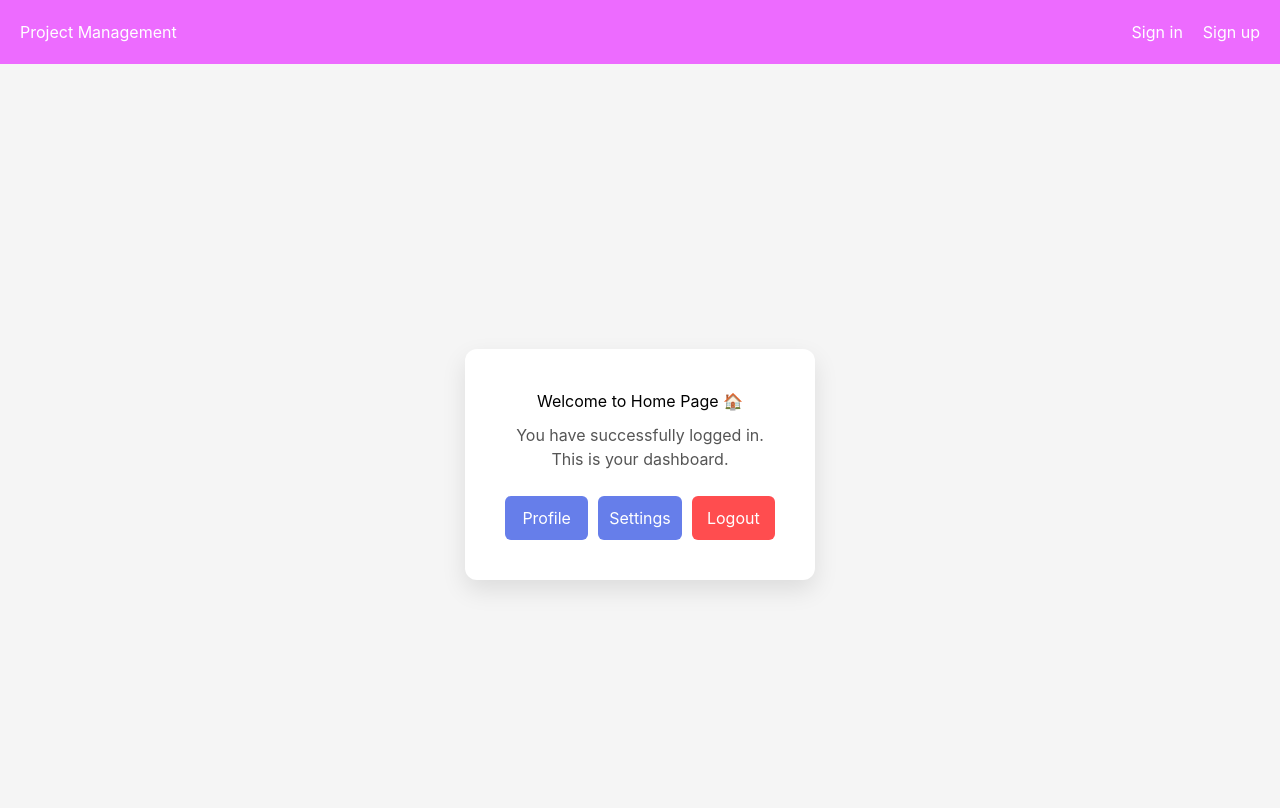
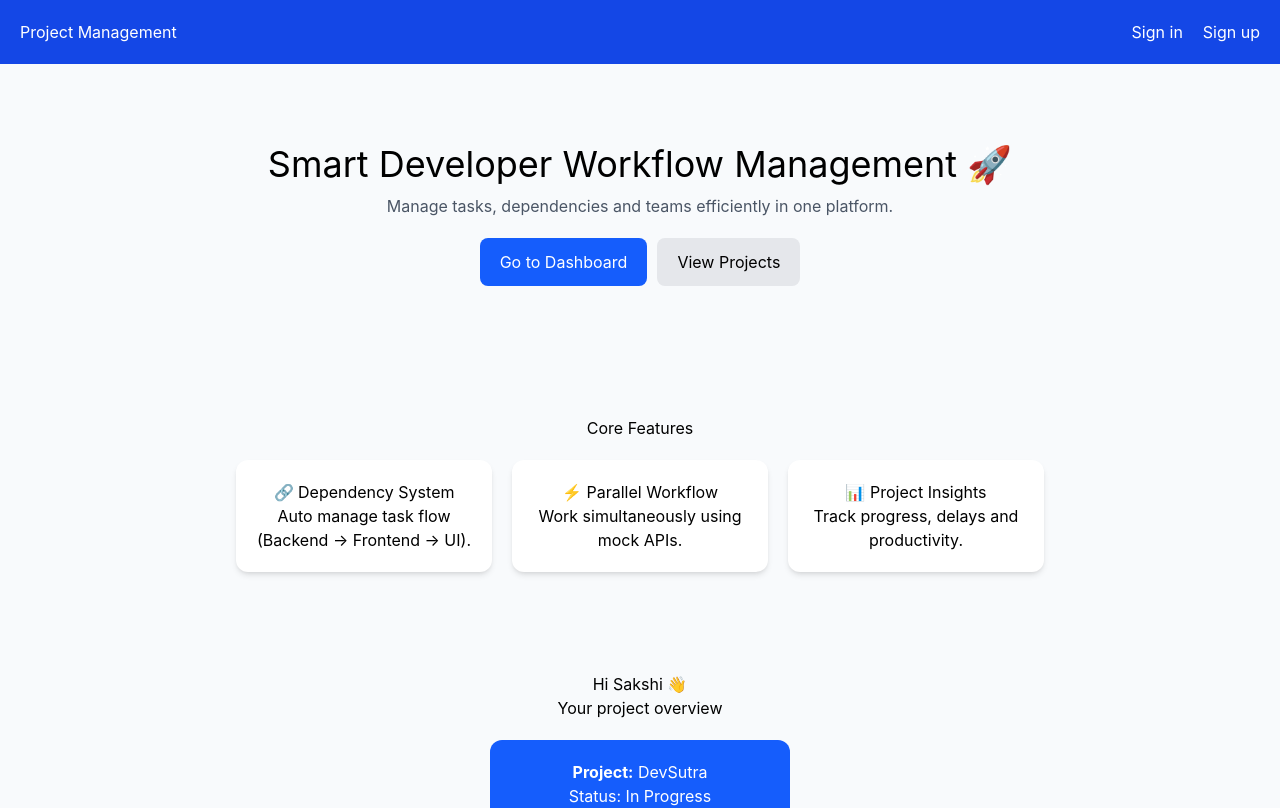
Before and after one commit to sakshi8756/Project-Management, a React app in the folder frontend/: page / in a window 1280 px wide. Shown: the top 808 px of the page. Built offline with nearby package versions, Linux system fonts and the light colour scheme; the HTML template or start-up script is replaced by a standard one.

Commit message:
Add Dashboard page, create home page and update routing; enhance UI for Login and Signup pages

```diff
--- a/frontend/src/App.jsx
+++ b/frontend/src/App.jsx
@@ -4,6 +4,7 @@ import { Routes ,Route } from 'react-router-dom'
 import Login from './Pages/Login'
 import Home from './Pages/Home'
 import Signup from './Pages/Signup'
+import Dashboard from './Pages/Dashboard'
 
 const App = () => {
   return (
@@ -13,6 +14,7 @@ const App = () => {
       <Route path='/login' element={<Login/>}/>
       <Route path='/' element={<Home/>}/>
       <Route path='/Signup' element={<Signup/>}/>
+      <Route path='/Dashboard' element={<Dashboard/>}/>
 
     </Routes>
     </>
--- a/frontend/src/Components/Navbar.jsx
+++ b/frontend/src/Components/Navbar.jsx
@@ -3,7 +3,7 @@ import {Link} from 'react-router-dom'
 
 const Navbar = () => {
   return (
-    <div className='flex justify-between bg-fuchsia-400 p-5 text-white'>
+    <div className='flex justify-between bg-blue-700 p-5 text-white'>
       <Link to='/'>Project Management</Link>
       <div className='flex gap-5'>
         <Link to='/login'>Sign in</Link>
--- /dev/null
+++ b/frontend/src/Pages/Dashboard.jsx
@@ -0,0 +1,88 @@
+import React from "react";
+
+const Dashboard = () => {
+  const stats = [
+    { title: "Total Tasks", value: 24 },
+    { title: "Completed", value: 16 },
+    { title: "Pending", value: 8 },
+    { title: "Blocked", value: 3 },
+  ];
+
+  const tasks = [
+    { name: "Build API", status: "In Progress", dependency: "None" },
+    { name: "Frontend UI", status: "Blocked", dependency: "Backend" },
+    { name: "Database Schema", status: "Pending", dependency: "Backend" },
+  ];
+
+  return (
+    <div className="flex min-h-screen bg-gray-100">
+
+      {/* SIDEBAR */}
+      <div className="w-64 bg-blue-900 text-white p-5">
+        <h2 className="text-2xl font-bold mb-8">DevSutra</h2>
+
+        <ul className="space-y-4">
+          <li className="cursor-pointer hover:text-gray-300">Dashboard</li>
+          <li className="cursor-pointer hover:text-gray-300">Projects</li>
+          <li className="cursor-pointer hover:text-gray-300">Tasks</li>
+          <li className="cursor-pointer hover:text-gray-300">Team</li>
+          <li className="cursor-pointer hover:text-gray-300">Settings</li>
+        </ul>
+      </div>
+
+      {/* MAIN CONTENT */}
+      <div className="flex-1 p-6">
+
+        {/* TOP BAR */}
+        <div className="flex justify-between items-center mb-6">
+          <h1 className="text-2xl font-bold">Dashboard</h1>
+          <p className="text-gray-600">Hi Sakshi 👋</p>
+        </div>
+
+        {/* STATS CARDS */}
+        <div className="grid grid-cols-2 md:grid-cols-4 gap-4 mb-6">
+          {stats.map((item, index) => (
+            <div key={index} className="bg-white p-4 rounded-xl shadow">
+              <h3 className="text-gray-500">{item.title}</h3>
+              <p className="text-xl font-bold">{item.value}</p>
+            </div>
+          ))}
+        </div>
+
+        {/* PROJECT HEALTH */}
+        <div className="bg-white p-5 rounded-xl shadow mb-6">
+          <h2 className="text-lg font-semibold mb-2">Project Health</h2>
+          <p className="text-yellow-500 font-bold">⚠️ At Risk</p>
+        </div>
+
+        {/* TASK TABLE */}
+        <div className="bg-white p-5 rounded-xl shadow">
+          <h2 className="text-lg font-semibold mb-4">My Tasks</h2>
+
+          <table className="w-full text-left">
+            <thead>
+              <tr className="text-gray-500 border-b">
+                <th className="pb-2">Task</th>
+                <th>Status</th>
+                <th>Dependency</th>
+              </tr>
+            </thead>
+
+            <tbody>
+              {tasks.map((task, index) => (
+                <tr key={index} className="border-b">
+                  <td className="py-2">{task.name}</td>
+                  <td>{task.status}</td>
+                  <td>{task.dependency}</td>
+                </tr>
+              ))}
+            </tbody>
+          </table>
+        </div>
+
+      </div>
+    </div>
+  );
+};
+
+export default Dashboard;
--- a/frontend/src/Pages/Home.jsx
+++ b/frontend/src/Pages/Home.jsx
@@ -1,70 +1,67 @@
 import React from "react";
+import { Link } from "react-router-dom";
 
 const Home = () => {
   return (
-    <div style={styles.container}>
-      <div style={styles.card}>
-        <h1 style={styles.heading}>Welcome to Home Page 🏠</h1>
-        <p style={styles.text}>
-          You have successfully logged in. This is your dashboard.
+    <div className="font-sans bg-slate-50">
+
+      {/* HERO SECTION */}
+      <section className="text-center py-20 px-5">
+        <h1 className="text-4xl mb-2.5">
+          Smart Developer Workflow Management 🚀
+        </h1>
+        <p className="text-gray-600 mb-5">
+          Manage tasks, dependencies and teams efficiently in one platform.
         </p>
+        <div className="flex justify-center gap-2.5">
+          <Link to="/Dashboard" className="bg-blue-600 text-white py-3 px-5 rounded-lg cursor-pointer">Go to Dashboard</Link>
+          <button className="bg-gray-200 py-3 px-5 rounded-lg cursor-pointer">View Projects</button>
+        </div>
+      </section>
 
-        <div style={styles.buttonGroup}>
-          <button style={styles.button}>Profile</button>
-          <button style={styles.button}>Settings</button>
-          <button style={styles.logout}>Logout</button>
+      {/* FEATURES */}
+      <section className="text-center py-12.5 px-5">
+        <h2>Core Features</h2>
+
+        <div className="flex justify-center gap-5 mt-5 flex-wrap">
+          <div className="bg-white p-5 w-64 rounded-xl shadow-md">
+            <h3>🔗 Dependency System</h3>
+            <p>Auto manage task flow (Backend → Frontend → UI).</p>
+          </div>
+
+          <div className="bg-white p-5 w-64 rounded-xl shadow-md">
+            <h3>⚡ Parallel Workflow</h3>
+            <p>Work simultaneously using mock APIs.</p>
+          </div>
+
+          <div className="bg-white p-5 w-64 rounded-xl shadow-md">
+            <h3>📊 Project Insights</h3>
+            <p>Track progress, delays and productivity.</p>
+          </div>
         </div>
-      </div>
+      </section>
+
+      {/* DASHBOARD PREVIEW */}
+      <section className="p-12.5 text-center">
+        <h2>Hi Sakshi 👋</h2>
+        <p>Your project overview</p>
+
+        <div className="bg-blue-600 text-white p-5 rounded-xl w-75 mx-auto mt-5">
+          <p><b>Project:</b> DevSutra</p>
+          <p>Status: In Progress</p>
+          <p>Completion: 65%</p>
+          <button className="mt-2.5 py-2 px-3.75 bg-white text-blue-600 rounded-md cursor-pointer">View Details</button>
+        </div>
+      </section>
+
+      {/* FOOTER */}
+      <footer className="bg-blue-900 text-white p-10 text-center">
+        <h2>DevSutra</h2>
+        <p>Building smarter workflows for developers.</p>
+      </footer>
+
     </div>
   );
 };
 
-const styles = {
-  container: {
-    height: "100vh",
-    display: "flex",
-    justifyContent: "center",
-    alignItems: "center",
-    background: "#f5f5f5"
-  },
-  card: {
-    background: "#fff",
-    padding: "40px",
-    borderRadius: "12px",
-    boxShadow: "0 10px 25px rgba(0,0,0,0.1)",
-    textAlign: "center",
-    width: "350px"
-  },
-  heading: {
-    marginBottom: "10px"
-  },
-  text: {
-    color: "#555",
-    marginBottom: "25px"
-  },
-  buttonGroup: {
-    display: "flex",
-    justifyContent: "space-between",
-    gap: "10px"
-  },
-  button: {
-    flex: 1,
-    padding: "10px",
-    background: "#667eea",
-    color: "#fff",
-    border: "none",
-    borderRadius: "6px",
-    cursor: "pointer"
-  },
-  logout: {
-    flex: 1,
-    padding: "10px",
-    background: "#ff4d4f",
-    color: "#fff",
-    border: "none",
-    borderRadius: "6px",
-    cursor: "pointer"
-  }
-};
-
 export default Home;
--- a/frontend/src/Pages/Login.jsx
+++ b/frontend/src/Pages/Login.jsx
@@ -19,10 +19,13 @@ const Login = () => {
   };
 
   return (
-    <div style={styles.container}>
-      <form style={styles.form} onSubmit={handleSubmit}>
-        <h2 style={styles.heading}>Welcome Back 👋</h2>
-        <p style={styles.subText}>Login to your account</p>
+    <div className="min-h-screen flex items-center justify-center bg-gray-100">
+      <form
+        className="bg-white p-9 rounded-2xl shadow-[0_20px_25px_rgba(0,0,0,0.2)] w-[320px] flex flex-col"
+        onSubmit={handleSubmit}
+      >
+        <h2 className="text-center mb-1 text-2xl font-semibold">Welcome Back 👋</h2>
+        <p className="text-center mb-5 text-sm text-gray-500">Login to your account</p>
 
         <input
           type="email"
@@ -30,7 +33,7 @@ const Login = () => {
           placeholder="Enter Email"
           value={form.email}
           onChange={handleChange}
-          style={styles.input}
+          className="px-3 py-3 mb-4 rounded-xl border border-gray-300 outline-none focus:border-indigo-500 focus:ring-1 focus:ring-indigo-500"
           required
         />
 
@@ -40,75 +43,24 @@ const Login = () => {
           placeholder="Enter Password"
           value={form.password}
           onChange={handleChange}
-          style={styles.input}
+          className="px-3 py-3 mb-4 rounded-xl border border-gray-300 outline-none focus:border-indigo-500 focus:ring-1 focus:ring-indigo-500"
           required
         />
 
-        <button type="submit" style={styles.button}>
+        <button
+          type="submit"
+          className="px-3 py-3 bg-indigo-600 text-white rounded-xl font-bold hover:bg-indigo-700 transition"
+        >
           Login
         </button>
 
-        <p style={styles.footer}>
-          Don’t have an account? <span style={styles.link}>Sign up</span>
+        <p className="mt-4 text-center text-sm text-gray-600">
+          Don’t have an account?{" "}
+          <span className="text-indigo-600 font-bold cursor-pointer">Sign up</span>
         </p>
       </form>
     </div>
   );
 };
 
-const styles = {
-  container: {
-    height: "100vh",
-    display: "flex",
-    justifyContent: "center",
-    alignItems: "center",
-    background: "#f5f5f5"
-  },
-  form: {
-    background: "#fff",
-    padding: "35px",
-    borderRadius: "12px",
-    boxShadow: "0 20px 25px rgba(0,0,0,0.2)",
-    width: "320px",
-    display: "flex",
-    flexDirection: "column"
-  },
-  heading: {
-    textAlign: "center",
-    marginBottom: "5px"
-  },
-  subText: {
-    textAlign: "center",
-    marginBottom: "20px",
-    color: "#666",
-    fontSize: "14px"
-  },
-  input: {
-    padding: "12px",
-    marginBottom: "15px",
-    borderRadius: "8px",
-    border: "1px solid #ddd",
-    outline: "none"
-  },
-  button: {
-    padding: "12px",
-    background: "#667eea",
-    color: "#fff",
-    border: "none",
-    borderRadius: "8px",
-    cursor: "pointer",
-    fontWeight: "bold"
-  },
-  footer: {
-    marginTop: "15px",
-    textAlign: "center",
-    fontSize: "14px"
-  },
-  link: {
-    color: "#667eea",
-    cursor: "pointer",
-    fontWeight: "bold"
-  }
-};
-
 export default Login;
--- a/frontend/src/Pages/Signup.jsx
+++ b/frontend/src/Pages/Signup.jsx
@@ -28,10 +28,10 @@ const Signup = () => {
   };
 
   return (
-    <div style={styles.container}>
-      <form style={styles.form} onSubmit={handleSubmit}>
-        <h2 style={styles.heading}>Create Account 🚀</h2>
-        <p style={styles.subText}>Sign up to get started</p>
+    <div className="h-screen flex justify-center items-center bg-gray-100">
+      <form className="bg-white p-9 rounded-lg shadow-lg w-80 flex flex-col" onSubmit={handleSubmit}>
+        <h2 className="text-center mb-1">Create Account 🚀</h2>
+        <p className="text-center mb-5 text-gray-600 text-sm">Sign up to get started</p>
 
         <input
           type="text"
@@ -39,7 +39,7 @@ const Signup = () => {
           placeholder="Enter Name"
           value={form.name}
           onChange={handleChange}
-          style={styles.input}
+          className="p-3 mb-4 rounded-md border border-gray-300 outline-none"
           required
         />
 
@@ -49,7 +49,7 @@ const Signup = () => {
           placeholder="Enter Email"
           value={form.email}
           onChange={handleChange}
-          style={styles.input}
+          className="p-3 mb-4 rounded-md border border-gray-300 outline-none"
           required
         />
 
@@ -59,7 +59,7 @@ const Signup = () => {
           placeholder="Enter Password"
           value={form.password}
           onChange={handleChange}
-          style={styles.input}
+          className="p-3 mb-4 rounded-md border border-gray-300 outline-none"
           required
         />
 
@@ -69,76 +69,21 @@ const Signup = () => {
           placeholder="Confirm Password"
           value={form.confirmPassword}
           onChange={handleChange}
-          style={styles.input}
+          className="p-3 mb-4 rounded-md border border-gray-300 outline-none"
           required
         />
 
-        <button type="submit" style={styles.button}>
+        <button type="submit" className="p-3 bg-blue-500 text-white border-none rounded-md cursor-pointer font-bold">
           Sign Up
         </button>
 
-        <p style={styles.footer}>
+        <p className="mt-4 text-center text-sm">
           Already have an account?{" "}
-          <span style={styles.link}>Login</span>
+          <span className="text-blue-500 cursor-pointer font-bold">Login</span>
         </p>
       </form>
     </div>
   );
 };
 
-const styles = {
-  container: {
-    height: "100vh",
-    display: "flex",
-    justifyContent: "center",
-    alignItems: "center",
-    background: "#f5f5f5"
-  },
-  form: {
-    background: "#fff",
-    padding: "35px",
-    borderRadius: "12px",
-    boxShadow: "0 10px 25px rgba(0,0,0,0.1)",
-    width: "320px",
-    display: "flex",
-    flexDirection: "column"
-  },
-  heading: {
-    textAlign: "center",
-    marginBottom: "5px"
-  },
-  subText: {
-    textAlign: "center",
-    marginBottom: "20px",
-    color: "#666",
-    fontSize: "14px"
-  },
-  input: {
-    padding: "12px",
-    marginBottom: "15px",
-    borderRadius: "8px",
-    border: "1px solid #ddd",
-    outline: "none"
-  },
-  button: {
-    padding: "12px",
-    background: "#667eea",
-    color: "#fff",
-    border: "none",
-    borderRadius: "8px",
-    cursor: "pointer",
-    fontWeight: "bold"
-  },
-  footer: {
-    marginTop: "15px",
-    textAlign: "center",
-    fontSize: "14px"
-  },
-  link: {
-    color: "#667eea",
-    cursor: "pointer",
-    fontWeight: "bold"
-  }
-};
-
 export default Signup;
```
